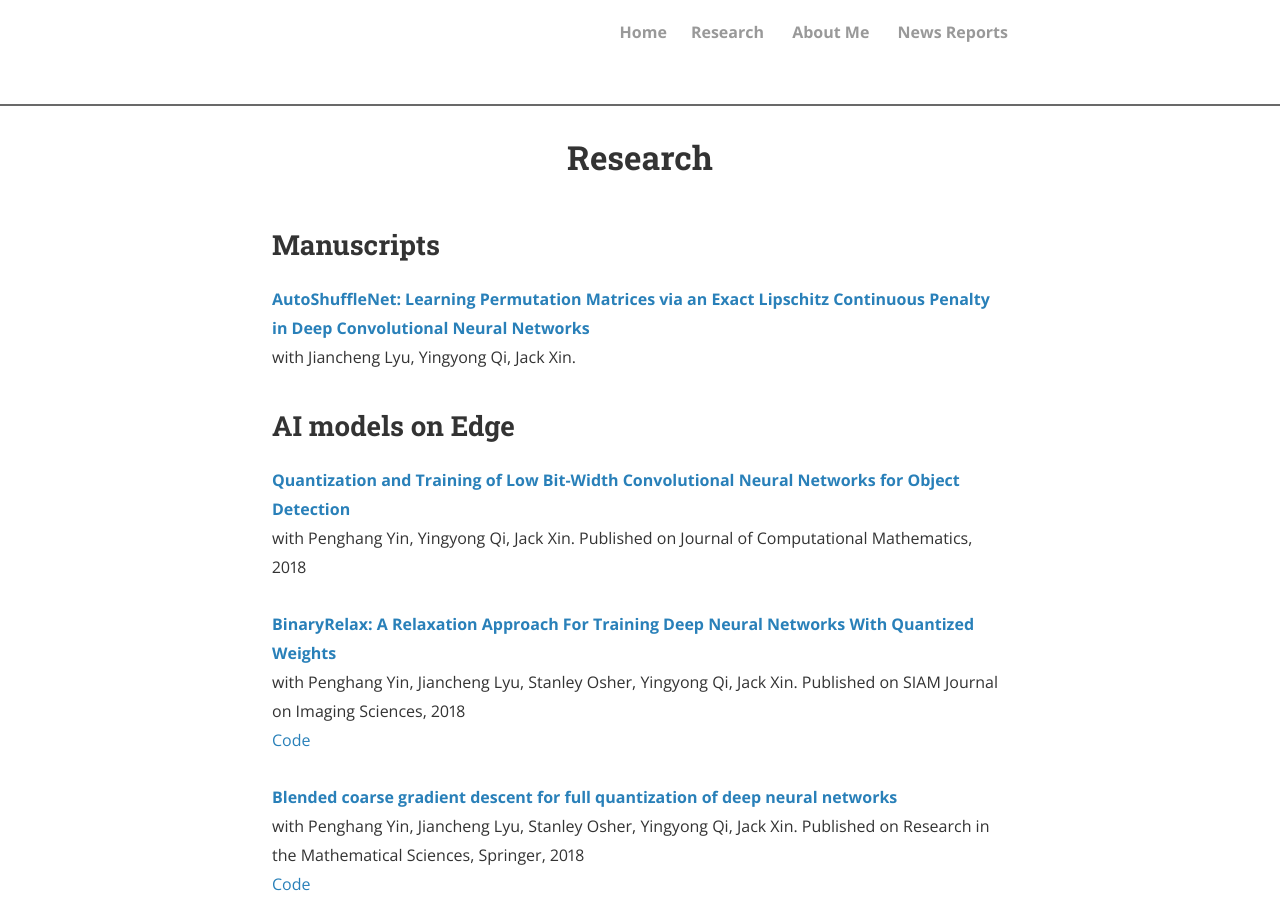
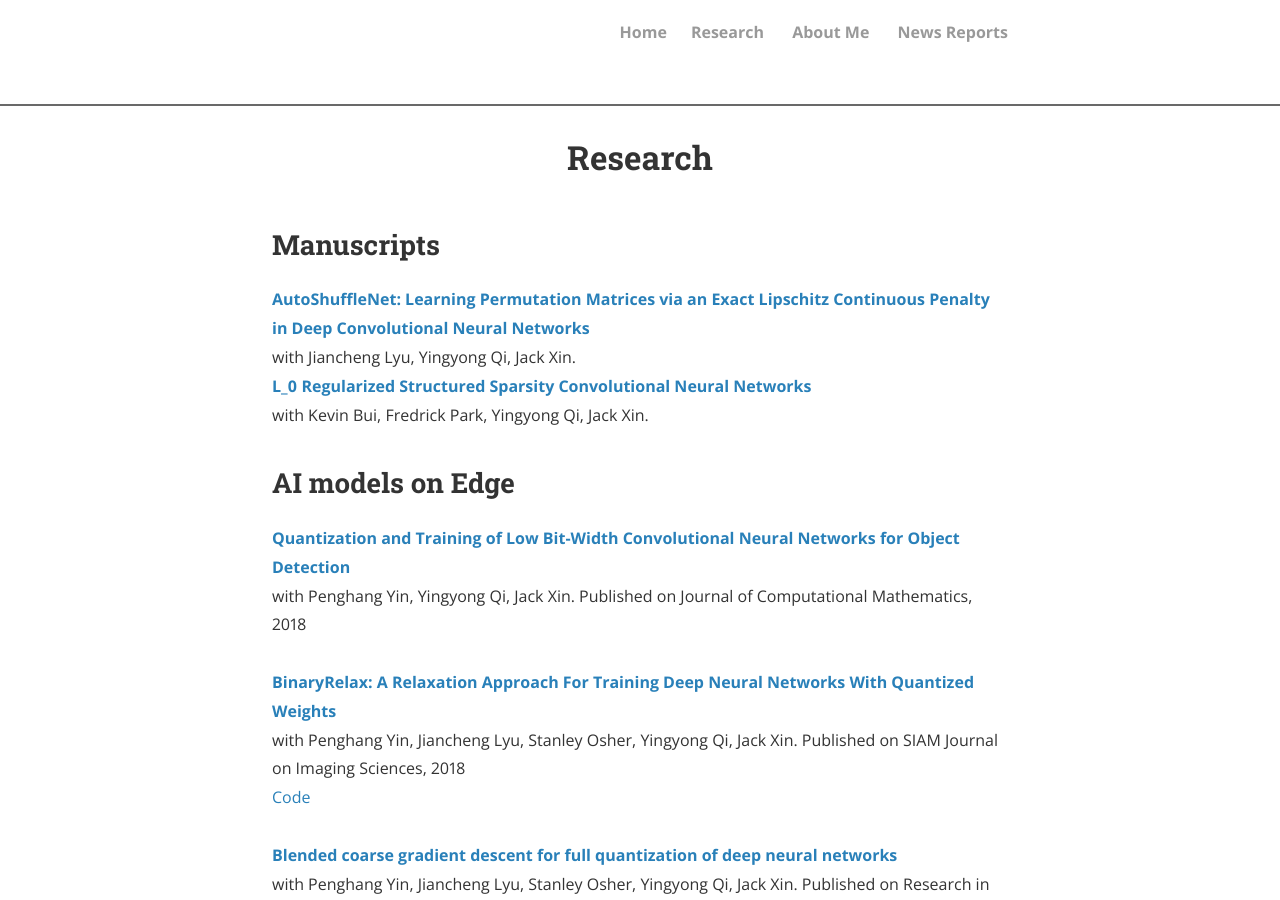
Before and after one commit to zsivine/zsivine.github.io, a Jekyll site: the page built from research.html, in a window 1280 px wide and 900 px high. Built offline with Jekyll 4.4.1, drawn with Linux system fonts in a browser that asks for light colours; nearby versions of some CDN libraries; comment, search, counter and statistics services are not loaded; a style sheet for code colours, icons or effects is not loaded.

Commit message:
add L0 paper with Fred and Kevin

```diff
--- a/research.html
+++ b/research.html
@@ -10,6 +10,9 @@ permalink: /research/
     Continuous Penalty in Deep Convolutional Neural Networks</a></strong>
 <br>with Jiancheng Lyu, Yingyong Qi, Jack Xin. <br>
 
+<strong><a href="https://arxiv.org/abs/1912.07868">
+    L_0 Regularized Structured Sparsity Convolutional Neural Networks</a></strong>
+<br>with Kevin Bui, Fredrick Park, Yingyong Qi, Jack Xin. <br>
 
 
 <br>
```
